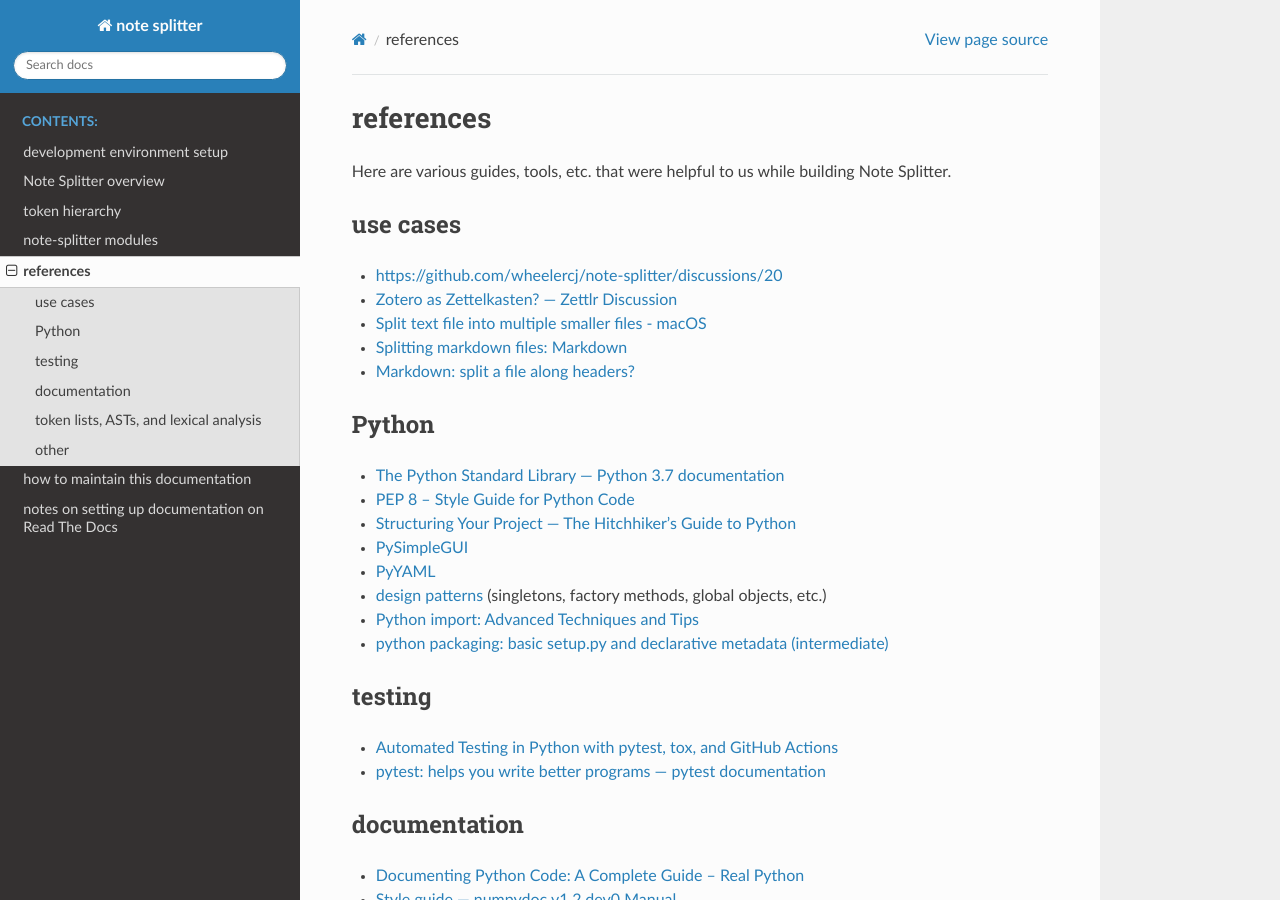
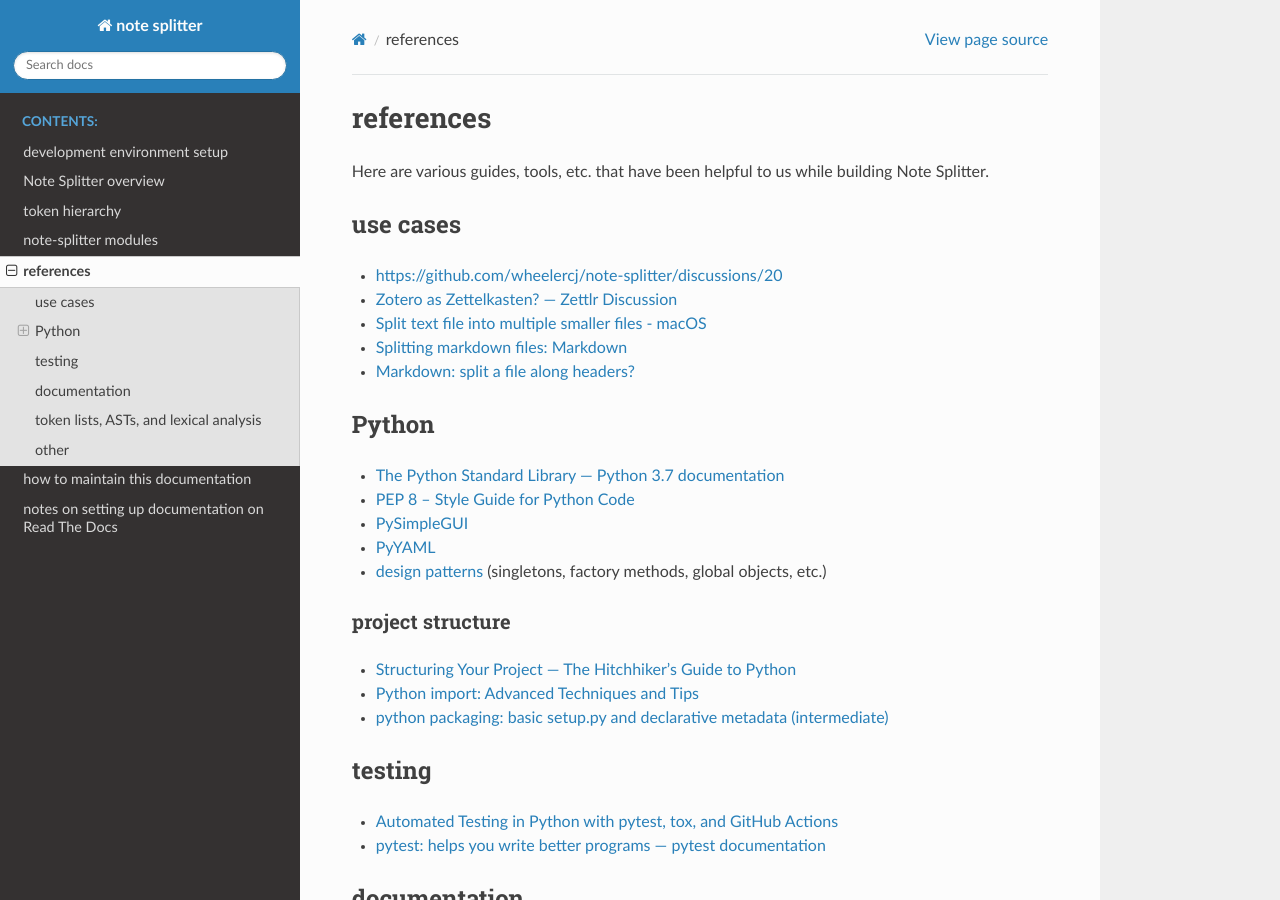
Before and after one commit to wheelercj/note-splitter, a Sphinx documentation site: the page built from docs/references.md, in a window 1280 px wide and 900 px high. Built offline with Sphinx 7.4.7 and the Read the Docs theme 2.0.0, drawn with Linux system fonts in a browser that asks for light colours.

Commit message:
Create a "project structure" section

```diff
--- a/docs/references.md
+++ b/docs/references.md
@@ -1,6 +1,6 @@
 # references
 
-Here are various guides, tools, etc. that were helpful to us while building Note Splitter.
+Here are various guides, tools, etc. that have been helpful to us while building Note Splitter.
 
 ## use cases
 * [https://github.com/wheelercj/note-splitter/discussions/20](https://github.com/wheelercj/note-splitter/discussions/20)
@@ -12,10 +12,12 @@
 ## Python
 * [The Python Standard Library — Python 3.7 documentation](https://docs.python.org/3.7/library/)
 * [PEP 8 -- Style Guide for Python Code](https://www.python.org/dev/peps/pep-0008/)
-* [Structuring Your Project — The Hitchhiker's Guide to Python](https://docs.python-guide.org/writing/structure/)
 * [PySimpleGUI](https://pysimplegui.readthedocs.io/en/latest/)
 * [PyYAML](https://pyyaml.org/wiki/PyYAMLDocumentation)
 * [design patterns](https://python-patterns.guide/) (singletons, factory methods, global objects, etc.)
+
+### project structure
+* [Structuring Your Project — The Hitchhiker's Guide to Python](https://docs.python-guide.org/writing/structure/)
 * [Python import: Advanced Techniques and Tips](https://realpython.com/python-import/#create-and-install-a-local-package)
 * [python packaging: basic setup.py and declarative metadata (intermediate)](https://www.youtube.com/watch?v=GaWs-LenLYE&list=PLWBKAf81pmOaP9naRiNAqug6EBnkPakvY)
 
```
